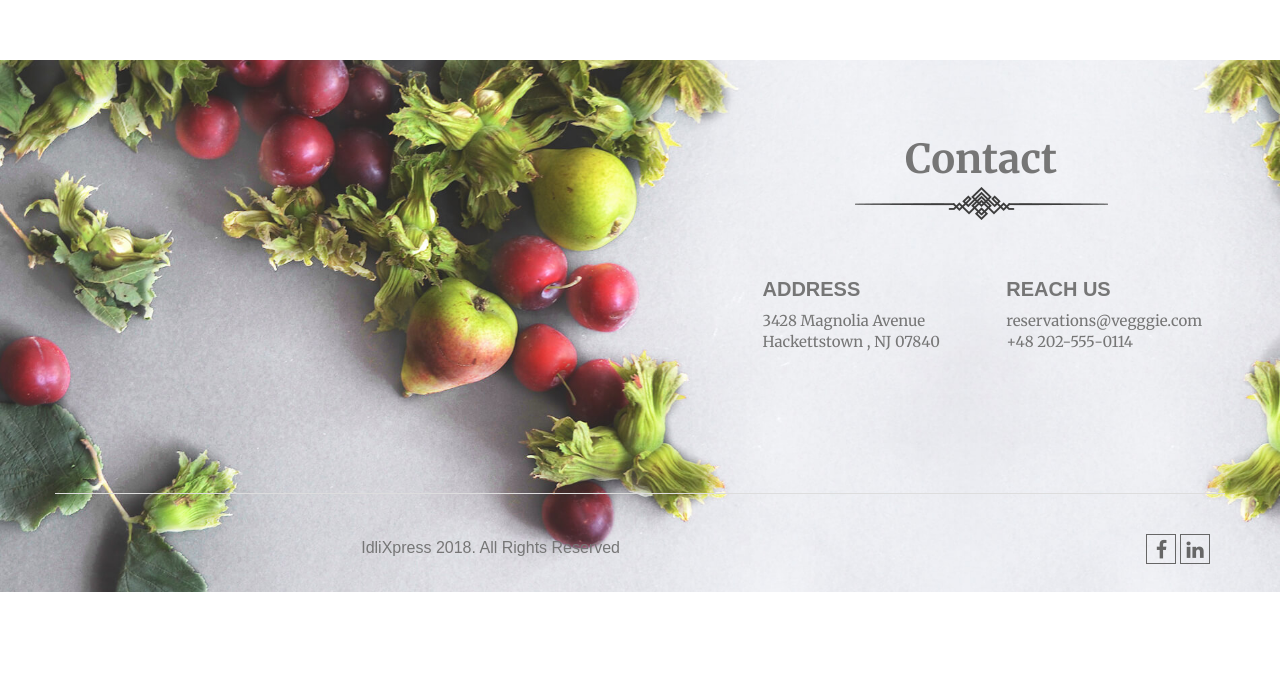
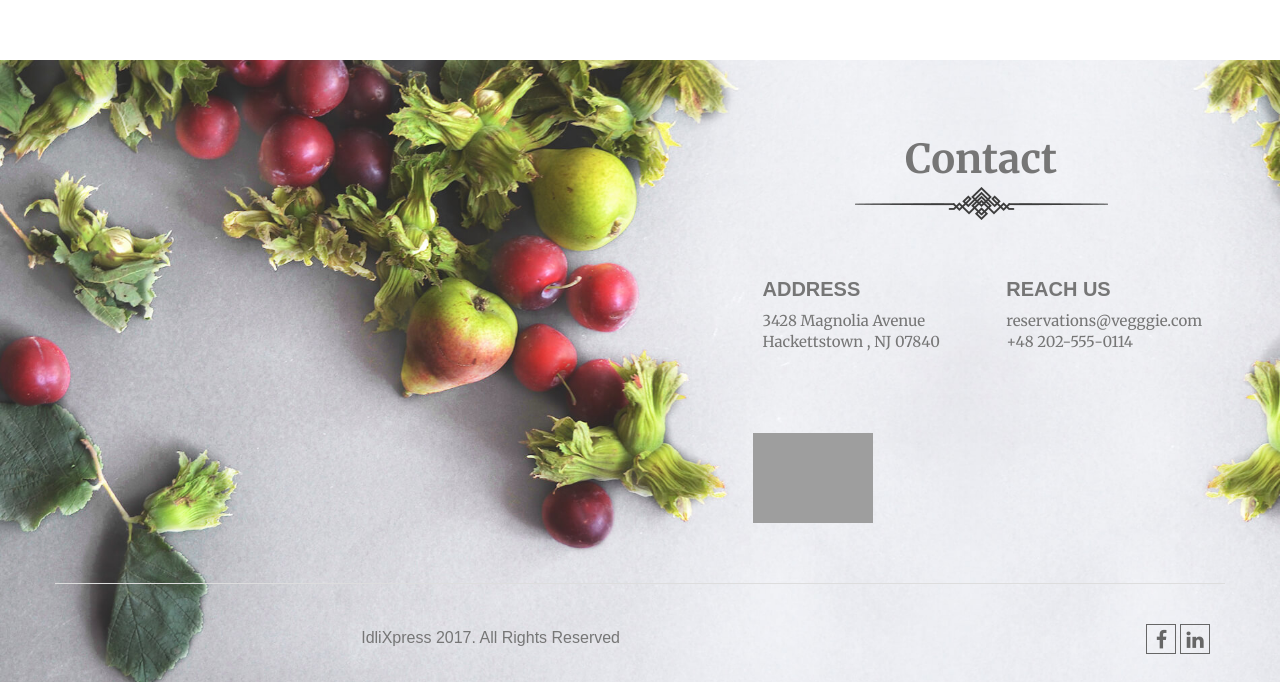
Before and after one commit to venky55/venky55.github.io, a plain HTML site: page index.html in a window 1280 px wide. Shown: the part 3572-4254 px from the top of the page. Before the commit the page ends 4164 px from the top, so only its background shows below. Drawn offline with Linux system fonts and the light colour scheme; grey boxes are pictures that could not be loaded.

Commit message:
new push

```diff
--- a/index.html
+++ b/index.html
@@ -382,7 +382,7 @@
 								</div>
 
 							</div>
-
+							<a href="https://msg91.com/startups/?utm_source=startup-banner"><img src="https://msg91.com/images/startups/msg91Badge.png" width="120" height="90" title="MSG91 - SMS for Startups" alt="Bulk SMS - MSG91"></a>
 							<!-- <div class="contact_form_area">
 								<h3>Contact form</h3>
 								<form action="#" id="formid">
@@ -427,7 +427,7 @@
 				<div class="copyright_text_area">
 					<div class="col-md-6 col-sm-6 col-xs-12">
 						<div class="single_footer text-right wow zoomIn" data-wow-duration="2s">
-							<p>IdliXpress 2018. All Rights Reserved</p>
+							<p>IdliXpress 2017. All Rights Reserved</p>
 						</div>
 					</div>
 					<div class="col-md-6 col-sm-6 col-xs-12">
```
